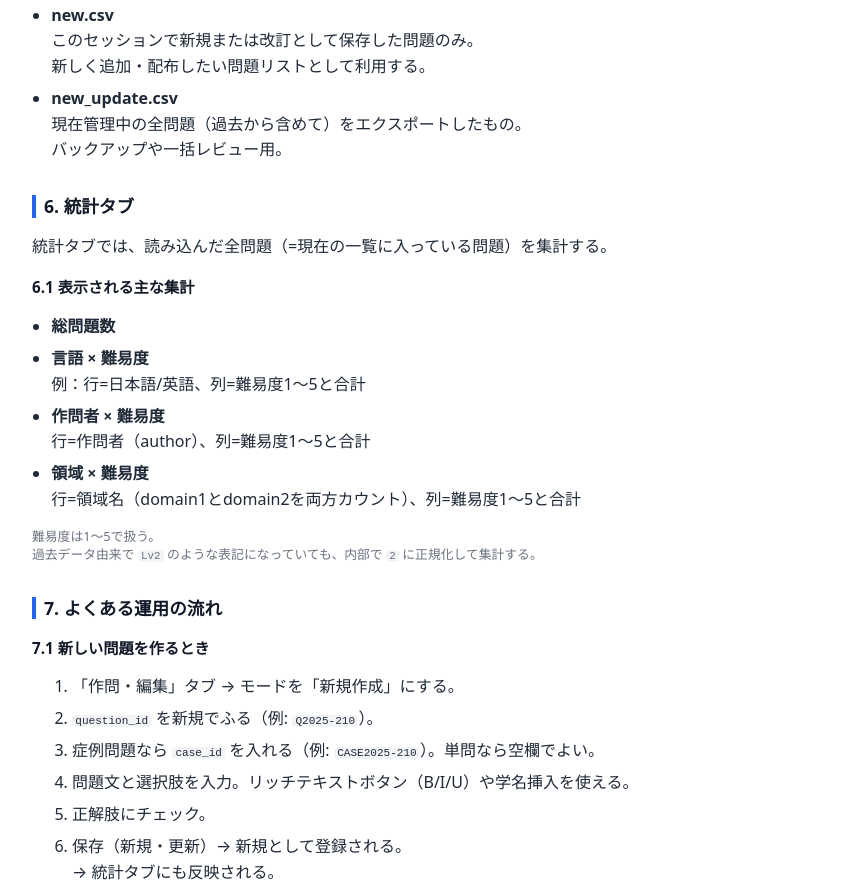
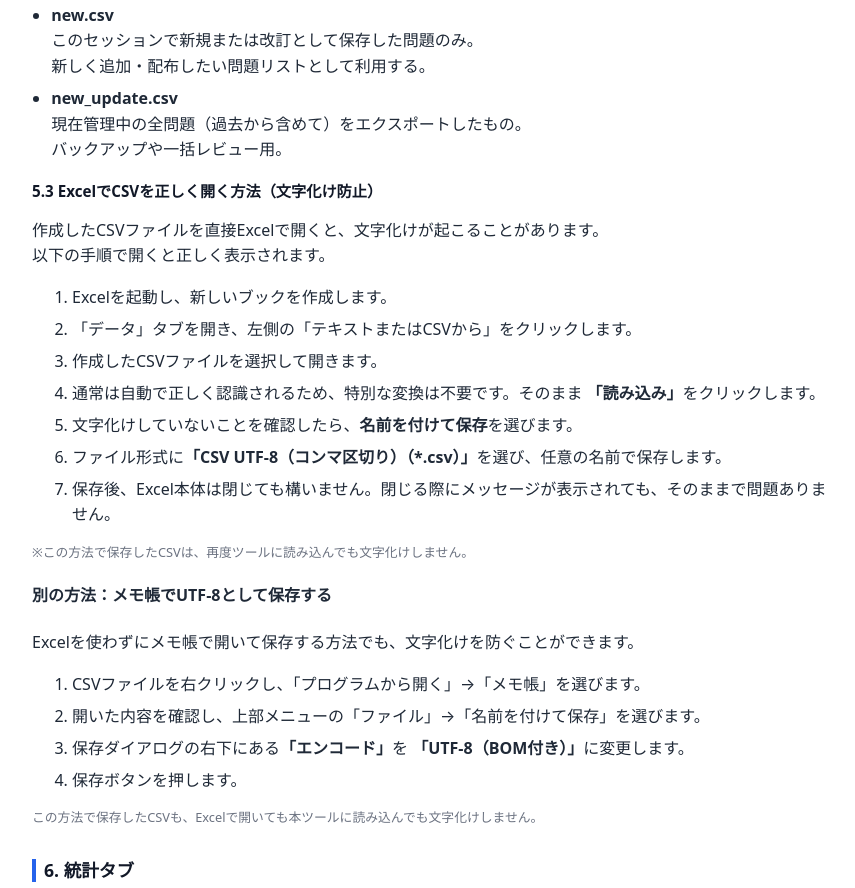
Before and after one commit to somekata/exam_managetool, a plain HTML site: page docs/instruction.html in a window 1280 px wide. Shown: the part 3293-4181 px from the top of the page, without its empty margins (208-1063 px from the left). Drawn offline with Linux system fonts and the light colour scheme.

Commit message:
Add files via upload

```diff
--- a/docs/instruction.html
+++ b/docs/instruction.html
@@ -370,7 +370,59 @@
       </li>
     </ul>
 
+    <h3>5.3 ExcelでCSVを正しく開く方法（文字化け防止）</h3>
+    <p>
+      作成したCSVファイルを直接Excelで開くと、文字化けが起こることがあります。<br />
+      以下の手順で開くと正しく表示されます。
+    </p>
+    <ol>
+      <li>Excelを起動し、新しいブックを作成します。</li>
+      <li>
+        「データ」タブを開き、左側の「テキストまたはCSVから」をクリックします。
+      </li>
+      <li>作成したCSVファイルを選択して開きます。</li>
+      <li>
+        通常は自動で正しく認識されるため、特別な変換は不要です。そのまま
+        <strong>「読み込み」</strong>をクリックします。
+      </li>
+      <li>
+        文字化けしていないことを確認したら、<strong>名前を付けて保存</strong>を選びます。
+      </li>
+      <li>
+        ファイル形式に<strong>「CSV UTF-8（コンマ区切り）（*.csv）」</strong
+        >を選び、任意の名前で保存します。
+      </li>
+      <li>
+        保存後、Excel本体は閉じても構いません。閉じる際にメッセージが表示されても、そのままで問題ありません。
+      </li>
+    </ol>
+    <p class="small">
+      ※この方法で保存したCSVは、再度ツールに読み込んでも文字化けしません。
+    </p>
+
+    <h4>別の方法：メモ帳でUTF-8として保存する</h4>
+    <p>
+      Excelを使わずにメモ帳で開いて保存する方法でも、文字化けを防ぐことができます。
+    </p>
+    <ol>
+      <li>
+        CSVファイルを右クリックし、「プログラムから開く」→「メモ帳」を選びます。
+      </li>
+      <li>
+        開いた内容を確認し、上部メニューの「ファイル」→「名前を付けて保存」を選びます。
+      </li>
+      <li>
+        保存ダイアログの右下にある<strong>「エンコード」</strong>を
+        <strong>「UTF-8（BOM付き）」</strong>に変更します。
+      </li>
+      <li>保存ボタンを押します。</li>
+    </ol>
+    <p class="small">
+      この方法で保存したCSVも、Excelで開いても本ツールに読み込んでも文字化けしません。
+    </p>
+
     <h2>6. 統計タブ</h2>
+
     <p>
       統計タブでは、読み込んだ全問題（=現在の一覧に入っている問題）を集計する。
     </p>
```
